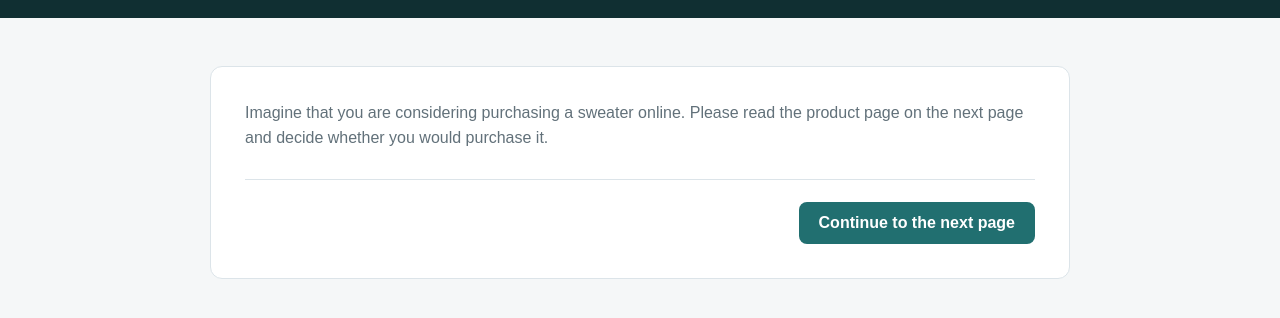
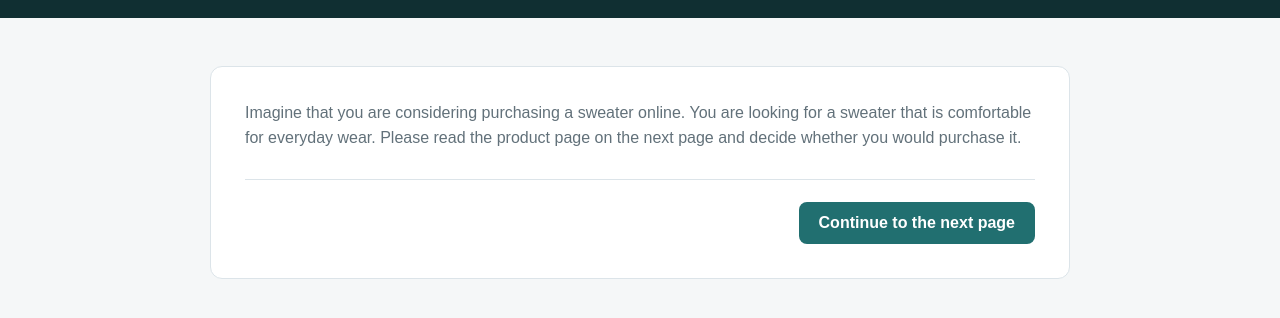
Before and after one commit to cxscl0305/aigs-experiment, a plain HTML site: page index.html in a window 1280 px wide. Shown: the part 50-368 px from the top of the page. Drawn offline with Linux system fonts and the light colour scheme.

Commit message:
Update index.html
修改相关文本

```diff
--- a/index.html
+++ b/index.html
@@ -32,7 +32,7 @@
   <header class="topbar"><div class="brand">Style<em>Comfort</em></div><div class="secure">Secure shopping</div></header>
   <div class="research-panel hidden" id="researchPanel"><label for="condition">Preview condition:</label><select id="condition"></select><span class="note">Researcher preview only.</span></div>
   <main class="wrap">
-    <section class="survey" id="introPage"><p class="survey-intro">Imagine that you are considering purchasing a sweater online. Please read the product page on the next page and decide whether you would purchase it.</p><div class="survey-nav"><button id="startScenario">Continue to the next page</button></div></section>
+    <section class="survey" id="introPage"><p class="survey-intro">Imagine that you are considering purchasing a sweater online. You are looking for a sweater that is comfortable for everyday wear. Please read the product page on the next page and decide whether you would purchase it.</p><div class="survey-nav"><button id="startScenario">Continue to the next page</button></div></section>
     <div id="shoppingPage" class="hidden">
     <div class="crumb">Women › Clothing › Tops & Tees › Casual Tops</div>
     <section class="product"><div class="imagebox"><img src="product-top.jpeg" alt="Blue-green three-quarter sleeve top"></div><div>
```
